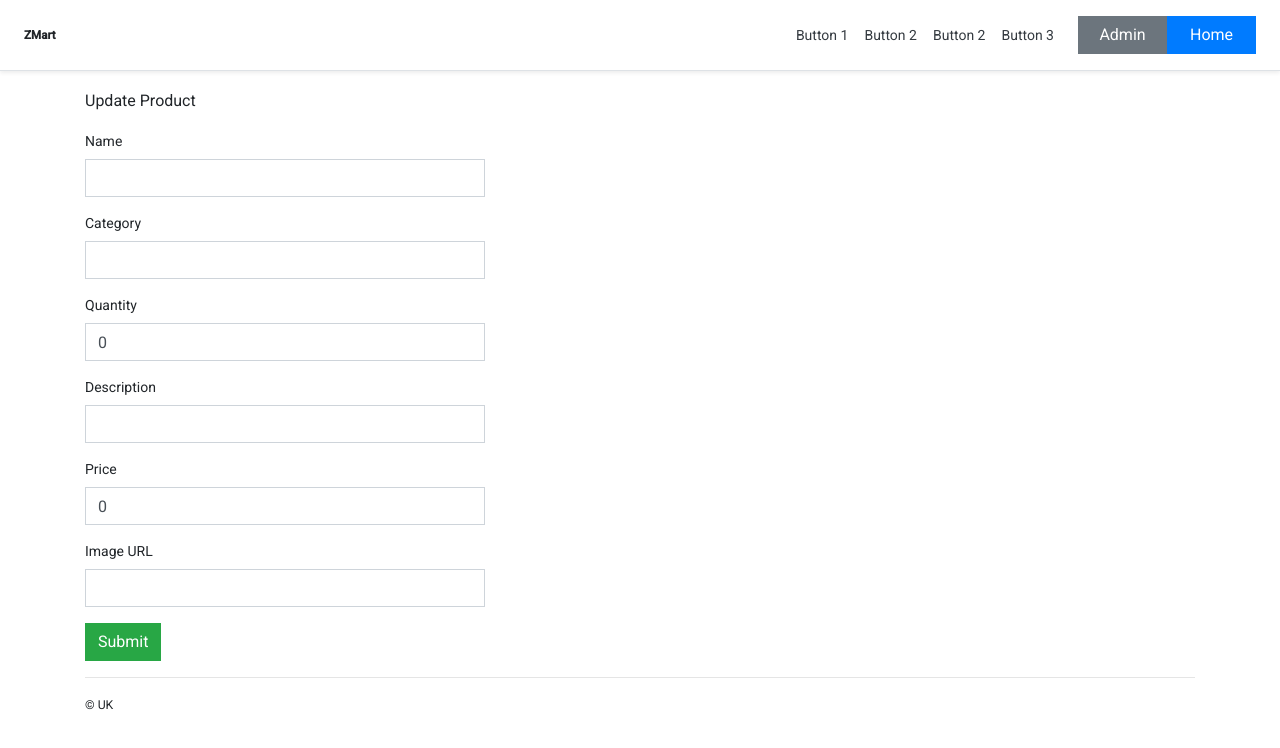
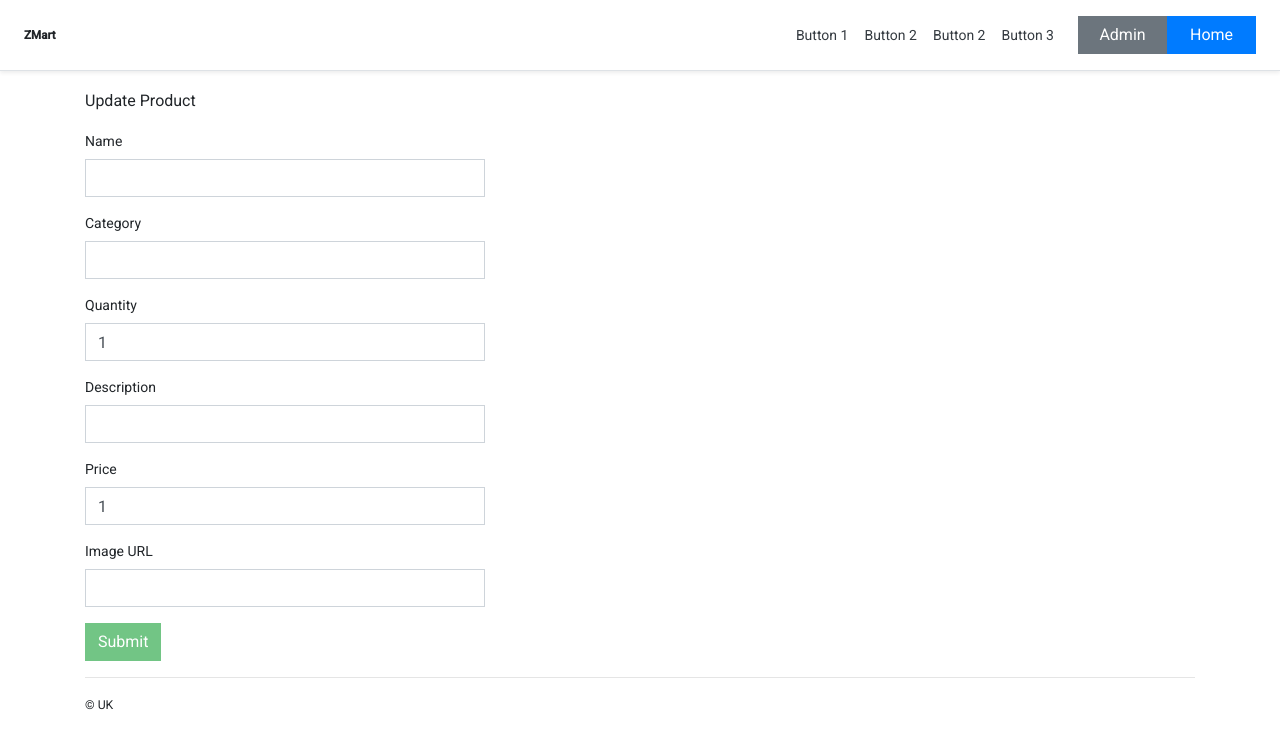
Before and after one commit to UtkarshK81/E-commerce-Application, an Angular app in the folder ZmartUI/: page /update/1 in a window 1280 px wide. Shown: the top 748 px of the page. Built offline with nearby package versions, Linux system fonts and the light colour scheme; no server answers.

Commit message:
Validations added

```diff
--- a/ZmartUI/src/app/components/create-product/create-product.component.css
+++ b/ZmartUI/src/app/components/create-product/create-product.component.css
@@ -0,0 +1,3 @@
+input.ng-touched.ng-invalid{
+    border: 1px solid red;
+}
--- a/ZmartUI/src/app/components/create-product/create-product.component.html
+++ b/ZmartUI/src/app/components/create-product/create-product.component.html
@@ -1,37 +1,49 @@
 <h3>Add Product</h3>
 <div [hidden]="submitted" style="width: 400px;">
-  <form (ngSubmit)="onSubmit()">
+  <form #addForm="ngForm" (ngSubmit)="onSubmit()">
     <div class="form-group">
-      <label for="name">Name</label>
-      <input type="text" class="form-control" required id="productName" required [(ngModel)]="product.productName" name="productName">
+      <label for="productName">Name</label>
+      <input type="text" class="form-control" id="productName" required [(ngModel)]="product.productName"
+        name="productName" #productName="ngModel">
+      <small class="form-text text-muted" *ngIf="productName.touched && !productName.valid">You must enter a name</small>
     </div>
 
     <div class="form-group">
-      <label for="name">Category</label>
-      <input type="text" class="form-control" id="productCategory" required [(ngModel)]="product.productCategory" name="productCategory">
+      <label for="productCategory">Category</label>
+      <input type="text" class="form-control" id="productCategory" required [(ngModel)]="product.productCategory"
+        name="productCategory" #productCategory="ngModel">
+        <small class="form-text text-muted" *ngIf="productCategory.touched && !productCategory.valid">Must belong to some category</small>
     </div>
 
     <div class="form-group">
-      <label for="name">Quantity</label>
-      <input type="text" class="form-control" id="productQuantity" required [(ngModel)]="product.productQuantity" name="productQuantity">
+      <label for="productQuantity">Quantity</label>
+      <input type="number" class="form-control" id="productQuantity" number required [(ngModel)]="product.productQuantity"
+        name="productQuantity" #productQuantity="ngModel">
+        <small class="form-text text-muted" *ngIf="productQuantity.touched && !productQuantity.valid">Minimum Quantity is 1</small>
     </div>
 
     <div class="form-group">
-      <label for="name">Description</label>
-      <input type="text" class="form-control" id="productDescription" required [(ngModel)]="product.productDescription" name="productDescription">
+      <label for="productDescription">Description</label>
+      <input type="text" class="form-control" id="productDescription" required [(ngModel)]="product.productDescription"
+        name="productDescription" #productDescription="ngModel">
+        <small class="form-text text-muted" *ngIf="productDescription.touched && !productDescription.valid">One Liner</small>
     </div>
 
     <div class="form-group">
-      <label for="name">Price</label>
-      <input type="text" class="form-control" id="unitPrice" required [(ngModel)]="product.unitPrice" name="unitPrice">
+      <label for="unitPrice">Price</label>
+      <input type="number" class="form-control" id="unitPrice" number required [(ngModel)]="product.unitPrice"
+      name="unitPrice" min="1" #unitPrice="ngModel">
+      <small class="form-text text-muted" *ngIf="unitPrice.touched && !unitPrice.valid">Minimum price is 1</small>
     </div>
 
     <div class="form-group">
-      <label for="name">Image URL</label>
-      <input type="text" class="form-control" id="imageUrl" required [(ngModel)]="product.imageUrl" name="imageUrl;">
+      <label for="imageUrl">Image URL</label>
+      <input type="text" class="form-control" id="imageUrl" required [(ngModel)]="product.imageUrl"
+      name="imageUrl" #imageUrl="ngModel">
+      <small class="form-text text-muted" *ngIf="imageUrl.touched && !imageUrl.valid">Give a snapshot link</small>
     </div>
 
-    <button type="submit" class="btn btn-success">Submit</button>
+    <button type="submit" class="btn btn-success" [disabled]="!addForm.valid">Submit</button>
   </form>
 </div>
 
--- a/ZmartUI/src/app/components/update-product/update-product.component.css
+++ b/ZmartUI/src/app/components/update-product/update-product.component.css
@@ -0,0 +1,3 @@
+input.ng-touched.ng-invalid{
+    border: 1px solid red;
+}
--- a/ZmartUI/src/app/components/update-product/update-product.component.html
+++ b/ZmartUI/src/app/components/update-product/update-product.component.html
@@ -1,42 +1,48 @@
 <h3>Update Product</h3>
 <div style="width: 400px;">
-    <form (ngSubmit)="onSubmit()">
+    <form #updateForm="ngForm" (ngSubmit)="onSubmit()">
         <div class="form-group">
-            <label for="name">Name</label>
+            <label for="productName">Name</label>
             <input type="text" class="form-control" id="productName" required [(ngModel)]="product.productName"
-                name="productName">
+                name="productName" #productName="ngModel">
+                <small class="form-text text-muted" *ngIf="productName.touched && !productName.valid">You must enter a name</small>
         </div>
 
         <div class="form-group">
-            <label for="name">Category</label>
+            <label for="productCategory">Category</label>
             <input type="text" class="form-control" id="productCategory" required [(ngModel)]="product.productCategory"
-                name="productCategory">
+                name="productCategory" #productCategory="ngModel">
+                <small class="form-text text-muted" *ngIf="productCategory.touched && !productCategory.valid">Must be under some category</small>
         </div>
 
         <div class="form-group">
-            <label for="name">Quantity</label>
+            <label for="productQuantity">Quantity</label>
             <input type="text" class="form-control" id="productQuantity" required [(ngModel)]="product.productQuantity"
-                name="productQuantity">
+                name="productQuantity" #productQuantity="ngModel">
+                <small class="form-text text-muted" *ngIf="productQuantity.touched && !productQuantity.valid">Minimum is 1</small>
         </div>
 
         <div class="form-group">
-            <label for="name">Description</label>
+            <label for="productDescription">Description</label>
             <input type="text" class="form-control" id="productDescription" required
-                [(ngModel)]="product.productDescription" name="productDescription">
+                [(ngModel)]="product.productDescription" name="productDescription" #productDescription="ngModel">
+                <small class="form-text text-muted" *ngIf="productDescription.touched && !productDescription.valid">One Liner</small>
         </div>
 
         <div class="form-group">
-            <label for="name">Price</label>
+            <label for="unitPrice">Price</label>
             <input type="text" class="form-control" id="unitPrice" required [(ngModel)]="product.unitPrice"
-                name="unitPrice">
+                name="unitPrice" #unitPrice="ngModel">
+                <small class="form-text text-muted" *ngIf="unitPrice.touched && !unitPrice.valid">Minimum amount is 1</small>
         </div>
 
         <div class="form-group">
-            <label for="name">Image URL</label>
+            <label for="imageUrl">Image URL</label>
             <input type="text" class="form-control" id="imageUrl" required [(ngModel)]="product.imageUrl"
-                name="imageUrl;">
+                name="imageUrl" #imageUrl="ngModel">
+                <small class="form-text text-muted" *ngIf="imageUrl.touched && !imageUrl.valid">Give a snapshot Url</small>
         </div>
 
-        <button type="submit" class="btn btn-success">Submit</button>
+        <button type="submit" class="btn btn-success" [disabled]="!updateForm.valid">Submit</button>
     </form>
 </div>
--- a/ZmartUI/src/app/models/product.model.ts
+++ b/ZmartUI/src/app/models/product.model.ts
@@ -12,9 +12,9 @@ export class Product {
                 this.id = 0;
                 this.productName = '';
                 this.productDescription = '';
-                this.unitPrice = 0;
+                this.unitPrice = 1;
                 this.imageUrl = '';
-                this.productQuantity=0;
+                this.productQuantity=1;
                 this.productCategory='';
         }
 }
```
